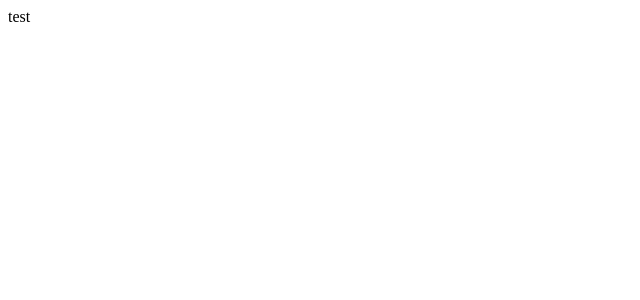
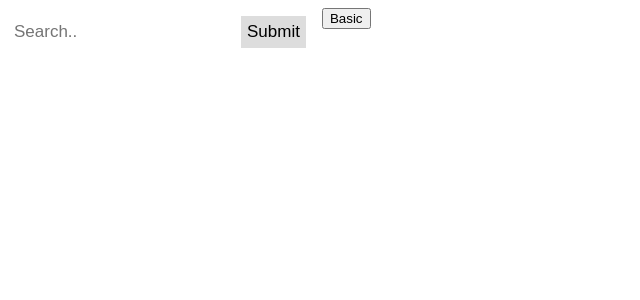
Before and after one commit to NukriSh/DineZone, an Angular app: page / in a window 1280 px wide. Shown: the top 300 px of the page, without its empty margins (0-640 px from the left). Built offline with nearby package versions, Linux system fonts and the light colour scheme.

Commit message:
add search-bar component

```diff
--- a/src/app/app.component.html
+++ b/src/app/app.component.html
@@ -1 +1,8 @@
-test
+<div>
+    <app-search-bar />
+</div>
+<div class="example-button-row">
+    <button mat-flat-button>Basic</button>
+</div>
+
+<router-outlet />
--- a/src/app/app.component.ts
+++ b/src/app/app.component.ts
@@ -1,10 +1,11 @@
 import { Component } from '@angular/core';
 import { RouterOutlet } from '@angular/router';
+import { SearchBarComponent } from "./search-bar/search-bar.component";
 
 @Component({
   selector: 'app-root',
   standalone: true,
-  imports: [RouterOutlet],
+  imports: [RouterOutlet, SearchBarComponent],
   templateUrl: './app.component.html',
   styleUrl: './app.component.scss'
 })
--- /dev/null
+++ b/src/app/search-bar/search-bar.component.html
@@ -0,0 +1,11 @@
+<div class="search">
+    <!-- <a class="active" href="#home">Home</a>
+    <a href="#about">About</a>
+    <a href="#contact">Contact</a> -->
+    <div class="search-container">
+      <form action="/action_page.php">
+        <input type="text" placeholder="Search.." name="search">
+        <button type="submit">Submit</button>
+      </form>
+    </div>
+  </div>
--- /dev/null
+++ b/src/app/search-bar/search-bar.component.scss
@@ -0,0 +1,21 @@
+.search .search-container {
+    float: left;
+  }
+
+  .search input[type=text] {
+    padding: 6px;
+    margin-top: 8px;
+    font-size: 17px;
+    border: none;
+  }
+
+  .search .search-container button {
+    float: right;
+    padding: 6px;
+    margin-top: 8px;
+    margin-right: 16px;
+    background: #ddd;
+    font-size: 17px;
+    border: none;
+    cursor: pointer;
+  }
```
Also changed, not shown: src/app/search-bar/search-bar.component.ts (added, +12 -0 lines), 2 other files (tests, documents, lock files or other folders).
